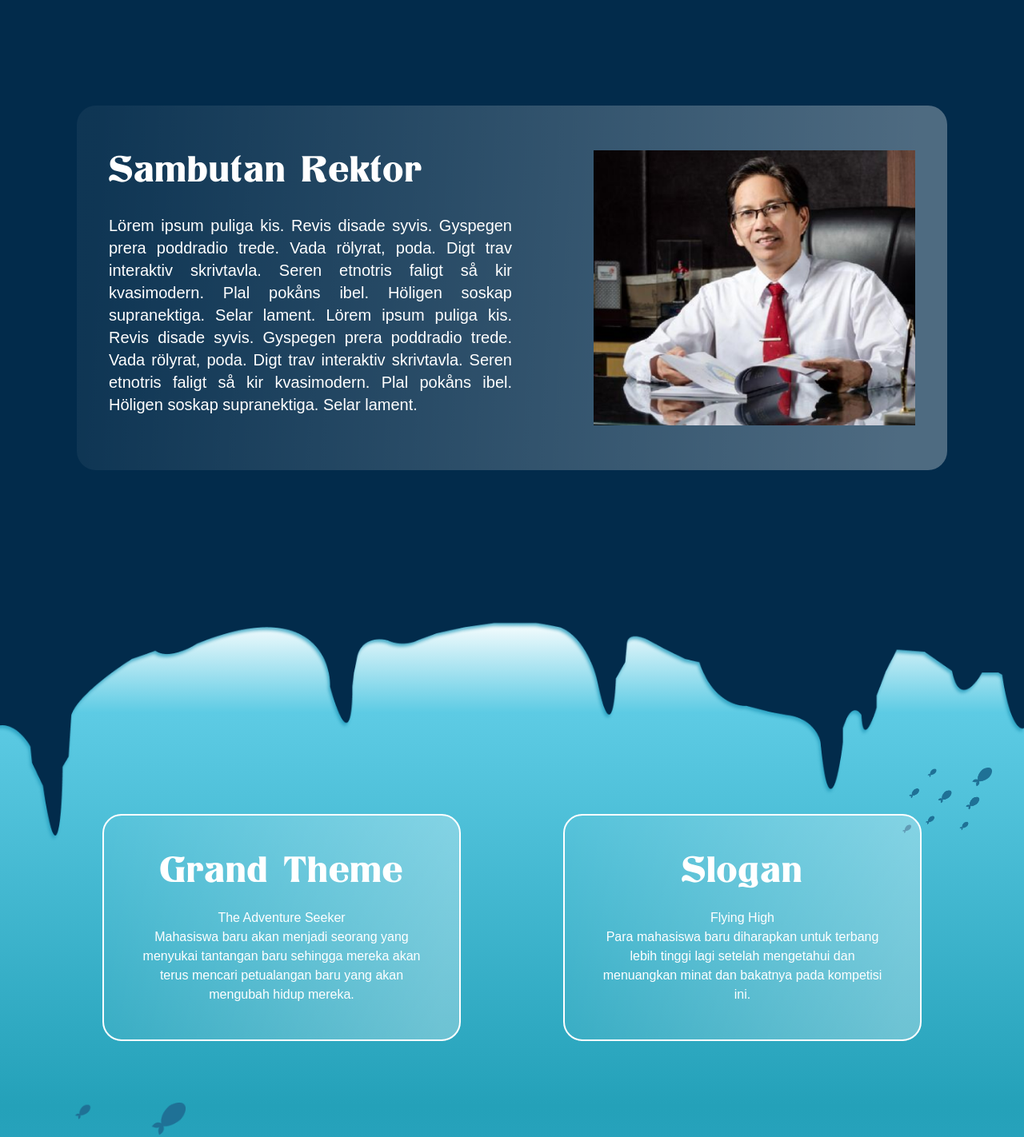
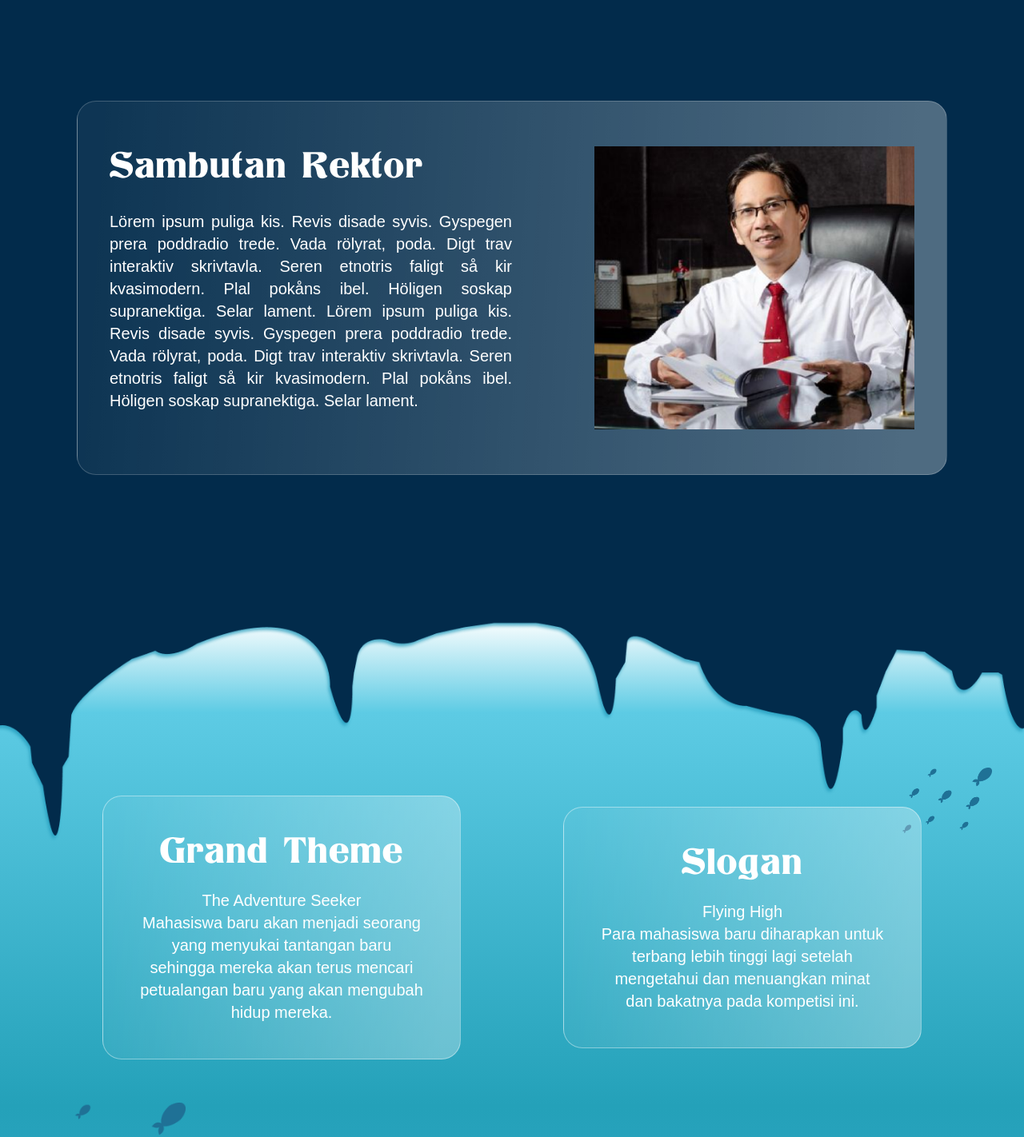
Before and after one commit to Teche-Corp/mabacup-2022-frontend, a Next.js app: page /AboutUs in a window 1280 px wide. Shown: the part 840-2262 px from the top of the page at 80% size. Built offline with nearby package versions, Linux system fonts and the light colour scheme.

Commit message:
fix: responsive

```diff
--- a/pages/AboutUs.jsx
+++ b/pages/AboutUs.jsx
@@ -8,90 +8,147 @@ import "swiper/css/navigation";
 import { Swiper, SwiperSlide } from "swiper/react";
 import { Autoplay, Pagination, Navigation } from "swiper";
 
-
-export default function AboutUs (){
+export default function AboutUs() {
   const [domLoaded, setDomLoaded] = useState(false);
   const [showNav, setShowNav] = useState(false);
 
   useEffect(() => {
-		setDomLoaded(true)
-	}, [])
+    setDomLoaded(true);
+  }, []);
   return (
     <>
-		<Header title="About Us | Mabacup ITS 2022"/>
+      <Header title='About Us | Mabacup ITS 2022' />
       <Layout showNav={showNav} setShowNav={setShowNav} from='about-us'>
         <main className={`overflow-x-hidden`}>
           {/* Hero Section */}
           <div>
             <section
-						id="hero"
-						className="w-full min-h-screen about-us-hero overflow-hidden relative flex items-center justify-center"
+              id='hero'
+              className='w-full min-h-screen about-us-hero overflow-hidden relative flex items-center justify-center'
             >
               {/* Ikan */}
-						<img src="/about-us/ikan.png" alt="ikan" className="absolute left-0 top-1/4 z-10 hidden md:block"></img>
-						<img src="/about-us/ikan.png" alt="ikan" className="absolute right-[18%] top-1/4 z-10 hidden md:block"></img>
-						<div className="text-center font-primary text-4xl md:text-8xl text-white z-40">
+              <img
+                src='/about-us/ikan.png'
+                alt='ikan'
+                className='absolute left-0 top-1/4 z-10 hidden md:block'
+              ></img>
+              <img
+                src='/about-us/ikan.png'
+                alt='ikan'
+                className='absolute right-[18%] top-1/4 z-10 hidden md:block'
+              ></img>
+              <div className='text-center font-primary text-4xl md:text-8xl text-white z-40'>
                 <h1>About</h1>
                 <h1>MABA CUP 2022</h1>
               </div>
-					<img src="/about-us/hero-image.png" alt="Mabacup ITS 2022" className="bg-cover bottom-0 absolute w-full"></img>
-
+              <img
+                src='/about-us/hero-image.png'
+                alt='Mabacup ITS 2022'
+                className='bg-cover bottom-0 absolute w-full'
+              ></img>
             </section>
             {/* Main Section */}
             <section
               id='sambutan-rektor'
-						className="w-full min-h-screen bg-[#022b4b] flex items-center justify-center md:px-24 px-2"
+              className='w-full min-h-screen bg-[#022b4b] flex items-center justify-center md:px-24 px-2'
             >
               {/* Card */}
-						<div className="px-2 py-10 md:py-14 md:px-10 about-us-card h-max flex justify-between items-start w-full gap-x-12 rounded-3xl">
+              <div className='px-2 py-10 md:py-14 md:px-10 about-us-card h-max flex justify-between items-start w-full gap-x-12 rounded-3xl'>
                 {/* Sambutan Rektor */}
-							<div className="text-white md:w-1/2 w-full text-center md:text-start">
-								<h2 className="font-primary md:text-5xl text-3xl">Sambutan Rektor</h2>
-								<div className="md:hidden flex justify-center mt-6">
-									<img src="/about-us/rektor-its.png" alt="Rekot ITS" className="w-[250px] h-[221px] "></img>
+                <div className='text-white lg:w-1/2 w-full text-center md:text-start'>
+                  <h2 className='font-primary md:text-5xl text-3xl text-center lg:text-left'>
+                    Sambutan Rektor
+                  </h2>
+                  <div className='lg:hidden flex justify-center items-center mt-6'>
+                    <img
+                      src='/about-us/rektor-its.png'
+                      alt='Rekot ITS'
+                      className='w-64 '
+                    ></img>
                   </div>
-								<p className="font-secondary text-xl text-justify mt-8">Lörem ipsum puliga kis. Revis disade syvis. Gyspegen prera poddradio trede. Vada rölyrat, poda. Digt trav interaktiv skrivtavla. Seren etnotris faligt så kir kvasimodern. Plal pokåns ibel. Höligen soskap supranektiga. Selar lament. Lörem ipsum puliga kis. Revis disade syvis. Gyspegen prera poddradio trede. Vada rölyrat, poda. Digt trav interaktiv skrivtavla. Seren etnotris faligt så kir kvasimodern. Plal pokåns ibel. Höligen soskap supranektiga. Selar lament. </p>
+                  <p className='font-secondary text-base md:text-xl text-justify mt-8 p-4 md:p-0'>
+                    Lörem ipsum puliga kis. Revis disade syvis. Gyspegen prera
+                    poddradio trede. Vada rölyrat, poda. Digt trav interaktiv
+                    skrivtavla. Seren etnotris faligt så kir kvasimodern. Plal
+                    pokåns ibel. Höligen soskap supranektiga. Selar lament.
+                    Lörem ipsum puliga kis. Revis disade syvis. Gyspegen prera
+                    poddradio trede. Vada rölyrat, poda. Digt trav interaktiv
+                    skrivtavla. Seren etnotris faligt så kir kvasimodern. Plal
+                    pokåns ibel. Höligen soskap supranektiga. Selar lament.{" "}
+                  </p>
                 </div>
                 {/* Rektor ITS Image */}
-							<div className="md:block hidden">
-								<img src="/about-us/rektor-its.png" alt="Rekot ITS" className="w-[402px] h-[344px] "></img>
+                <div className='lg:block hidden self-center'>
+                  <img
+                    src='/about-us/rektor-its.png'
+                    alt='Rekot ITS'
+                    className='w-[25rem]'
+                  ></img>
                 </div>
               </div>
             </section>
           </div>
           {/* Second Main */}
-				<div className="about-us-content">
+          <div className='about-us-content'>
             <section
-						id="tema"
-						className="w-full md:min-h-screen min-h-[80vh] relative flex justify-center items-center"
+              id='tema'
+              className='w-full md:min-h-screen min-h-[80vh] relative flex justify-center items-center'
             >
               {/* Images */}
-						<img src="/about-us/bottom-card.png" alt="Mabacup ITS 2022" className="absolute top-0 bg-cover w-full z-10"></img>
-						<img src="/about-us/ikan3.png" alt="ikan" className="absolute left-10 bottom-10 z-10 md:w-48 w-32"></img>
-						<img src="/about-us/ikan3.png" alt="ikan" className="absolute right-10 md:top-1/4 top-[10%] z-0 w-28"></img>
+              <img
+                src='/about-us/bottom-card.png'
+                alt='Mabacup ITS 2022'
+                className='absolute top-0 bg-cover w-full z-10'
+              ></img>
+              <img
+                src='/about-us/ikan3.png'
+                alt='ikan'
+                className='absolute left-10 bottom-10 z-10 md:w-48 w-32'
+              ></img>
+              <img
+                src='/about-us/ikan3.png'
+                alt='ikan'
+                className='absolute right-10 md:top-1/4 top-[10%] z-0 w-28'
+              ></img>
 
               {/* Card Container  */}
-						<div className="w-full flex md:justify-evenly items-center z-40 md:flex-row flex-col gap-y-6 md:px-0 px-16 ">
+              <div className='w-full flex lg:justify-evenly items-center z-40 lg:flex-row flex-col gap-y-6 md:px-0 px-8 pt-16 md:pt-0'>
                 {/* Card */}
-							<div className="about-us-card-content md:p-11 p-5 text-center text-white max-w-md border-2 border-white rounded-3xl">
-								<h3 className="font-primary md:text-5xl text-3xl">Grand Theme</h3>
-								<p className="font-secondary mt-6">The Adventure Seeker</p>
-								<p className="font-secondary">Mahasiswa baru akan menjadi seorang yang menyukai tantangan  baru sehingga mereka akan terus mencari petualangan baru yang akan mengubah hidup mereka.</p>
+                <div className='about-us-card-content md:p-11 p-5 text-center text-white max-w-md border-2 border-white rounded-3xl'>
+                  <h3 className='font-primary md:text-5xl text-3xl'>
+                    Grand Theme
+                  </h3>
+                  <p className='font-secondary mt-6 text-base md:text-xl'>
+                    The Adventure Seeker
+                  </p>
+                  <p className='font-secondary text-base md:text-xl'>
+                    Mahasiswa baru akan menjadi seorang yang menyukai tantangan
+                    baru sehingga mereka akan terus mencari petualangan baru
+                    yang akan mengubah hidup mereka.
+                  </p>
                 </div>
-							<div className="about-us-card-content md:p-11 p-5 text-center text-white max-w-md border-2 border-white rounded-3xl">
-							<h3 className="font-primary md:text-5xl text-3xl">Slogan</h3>
-								<p className="font-secondary mt-6">Flying High</p>
-								<p className="font-secondary">Para mahasiswa baru diharapkan untuk terbang lebih tinggi lagi setelah mengetahui dan menuangkan minat dan bakatnya pada kompetisi ini.</p>
+                <div className='about-us-card-content md:p-11 p-5 text-center text-white max-w-md border-2 border-white rounded-3xl'>
+                  <h3 className='font-primary md:text-5xl text-3xl'>Slogan</h3>
+                  <p className='font-secondary mt-6 text-base md:text-xl'>
+                    Flying High
+                  </p>
+                  <p className='font-secondary text-base md:text-xl'>
+                    Para mahasiswa baru diharapkan untuk terbang lebih tinggi
+                    lagi setelah mengetahui dan menuangkan minat dan bakatnya
+                    pada kompetisi ini.
+                  </p>
                 </div>
               </div>
             </section>
 
-					{/* Teaser Mabacuo */}
+            {/* Teaser Mabacup */}
             <section
-						id="tema"
-						className="w-full lg:min-h-[90vh] md:min-h-[70vh] min-h-[60vh] relative flex flex-col items-start "
+              id='tema'
+              className='w-full lg:min-h-[90vh] md:min-h-[70vh] min-h-[60vh] relative flex flex-col items-start pt-12 md:pt-0'
             >
-						<h2 className="font-primary text-5xl text-white text-center mx-auto">Teaser MabaCup</h2>
+              <h2 className='font-primary text-3xl md:text-5xl text-white text-center mx-auto'>
+                Teaser MabaCup
+              </h2>
               <div className='mx-auto p-4 pt-3 sm:pt-8 md:pt-16 lg:pt-16 xl:pt-8 h-[90%] w-[90%] sm:w-[95%] sm:h-[90%] pb-16 md:pb-32'>
                 {domLoaded && (
                   <Swiper
@@ -155,14 +212,15 @@ export default function AboutUs (){
                   </Swiper>
                 )}
               </div>
-							<img className="absolute bottom-0" src="/about-us/end-content.png" alt="Mabacup ITS 2022">
-							</img>
+              <img
+                className='absolute bottom-0 w-full'
+                src='/about-us/end-content.png'
+                alt='Mabacup ITS 2022'
+              ></img>
             </section>
           </div>
         </main>
-
-
       </Layout>
     </>
-	)
+  );
 }
--- a/styles/globals.css
+++ b/styles/globals.css
@@ -168,14 +168,38 @@ body {
 }
 
 .about-us-hero {
-  background: linear-gradient(180deg, #FFFFFF 0%, #5DCBE4 21.15%, #00868D 77.6%, #00B18C 96.15%);
+  background: linear-gradient(
+    180deg,
+    #ffffff 0%,
+    #5dcbe4 21.15%,
+    #00868d 77.6%,
+    #00b18c 96.15%
+  );
 }
 .about-us-card {
-  background: linear-gradient(93.43deg, rgba(255, 255, 255, 0.05) 2.55%, rgba(255, 255, 255, 0.3) 94.75%);
+  border: 1px solid rgba(255, 255, 255, 0.2);
+  background: linear-gradient(
+    93.43deg,
+    rgba(255, 255, 255, 0.05) 2.55%,
+    rgba(255, 255, 255, 0.3) 94.75%
+  );
 }
 .about-us-content {
-  background: linear-gradient(180deg, #FFFFFF 0.87%, #5DCBE4 8.64%, #24A1B9 40.98%, #54B3E4 87.59%, #003146 103.84%, #6B97D9 103.85%);
+  background: linear-gradient(
+    180deg,
+    #ffffff 0.87%,
+    #5dcbe4 8.64%,
+    #24a1b9 40.98%,
+    #54b3e4 87.59%,
+    #003146 103.84%,
+    #6b97d9 103.85%
+  );
 }
 .about-us-card-content {
-  background: linear-gradient(93.43deg, rgba(255, 255, 255, 0.05) 2.55%, rgba(255, 255, 255, 0.3) 94.75%);
+  border: 1px solid rgba(255, 255, 255, 0.4);
+  background: linear-gradient(
+    93.43deg,
+    rgba(255, 255, 255, 0.05) 2.55%,
+    rgba(255, 255, 255, 0.3) 94.75%
+  );
 }
```
Lines whose indentation alone changed are shown as unchanged.
